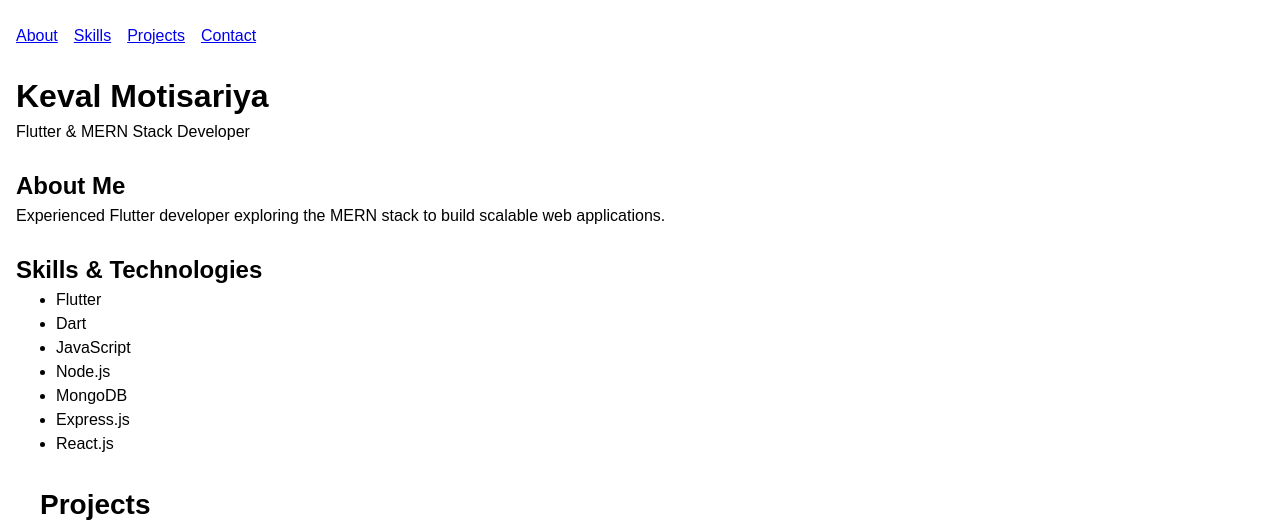
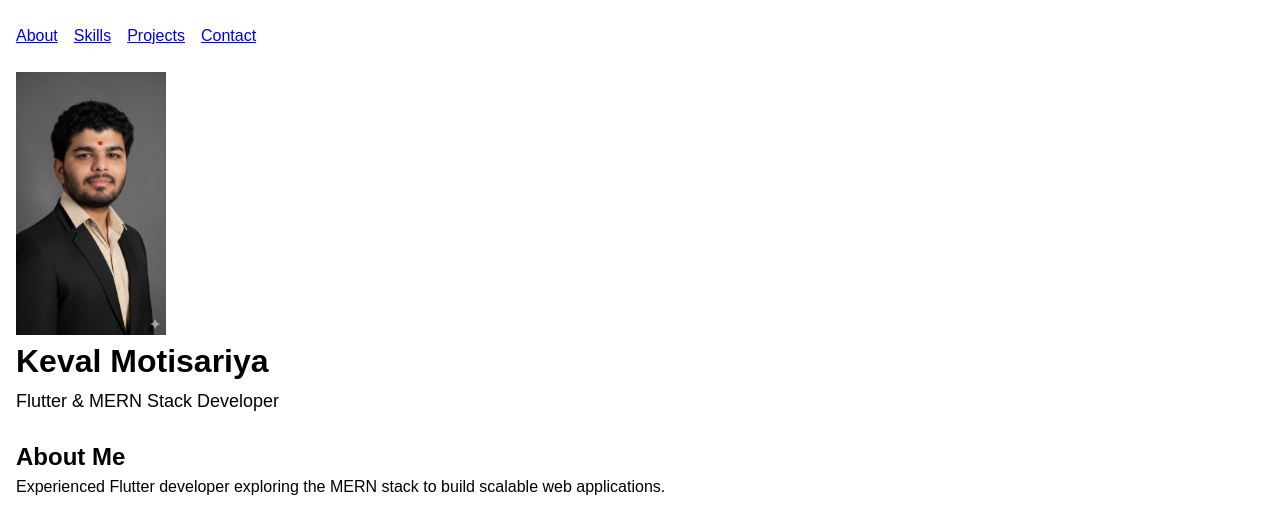
Before and after one commit to KevalMotisariya/portfolio, a plain HTML site: page index.html in a window 1280 px wide. Shown: the top 529 px of the page. Drawn offline with Linux system fonts and the light colour scheme.

Commit message:
Added rem size models.

```diff
--- a/index.html
+++ b/index.html
@@ -15,11 +15,11 @@
         <a href="#contact-section">Contact</a>
       </nav>
 
-      <!-- <img
+      <img
         src="Images/Keval-Motisariya.png"
         alt="Keval Motisariya"
         width="150"
-      /> -->
+      />
 
       <h1>Keval Motisariya</h1>
       <p>Flutter & MERN Stack Developer</p>
--- a/stylesheet.css
+++ b/stylesheet.css
@@ -1,14 +1,10 @@
+/* Universal Rules */
 * {
   box-sizing: border-box;
   margin: 0;
 }
 
-body {
-  font-family: Arial, sans-serif;
-  line-height: 1.5;
-  margin: 0 16px;
-}
-
+/* Common Dimension and Font Sizing Rules */
 :root {
   --space-1: 4px;
   --space-2: 8px;
@@ -17,8 +13,33 @@ body {
   --space-6: 24px;
   --space-8: 32px;
   --space-12: 48px;
+  --font-size-sm: 0.875rem;
+  --font-size-base: 1rem;
+  --font-size-lg: 1.125rem;
+  --font-size-xl: 1.75rem;
 }
 
+/* Body Styles */
+body {
+  font-family: Arial, sans-serif;
+  line-height: 1.5;
+  margin: 0 16px;
+  font-size: var(--font-size-base);
+}
+
+/* Heading section styles */
+.heading h1 {
+  font-size: 2rem;
+  line-height: 1.2;
+  margin-bottom: var(--space-2);
+}
+
+.heading h1 + p {
+  font-size: var(--font-size-lg);
+  line-height: 1.5;
+}
+
+/* Navigation Styles */
 nav {
   display: flex;
   flex-direction: row;
@@ -27,16 +48,18 @@ nav {
   margin: var(--space-6) 0;
 }
 
+/* About Section Styles */
 .about-us-section {
   margin: var(--space-6) 0;
 }
 
+/* Projects Section Styles */
 .projects-section {
   padding: var(--space-6) 0;
 }
 
 .projects-section > h2 {
-  font-size: 1.75rem;
+  font-size: var(--font-size-xl);
   line-height: 1.2;
   margin-bottom: var(--space-6);
 }
@@ -60,21 +83,21 @@ nav {
 }
 
 .project-title {
-  font-size: 1.125rem;
+  font-size: var(--font-size-lg);
   line-height: 1.4;
   font-weight: 700;
 }
 
 .project-downloads {
   margin-top: var(--space-1);
-  font-size: 0.875rem;
+  font-size: var(--font-size-sm);
   color: #666;
 }
 
 .project-link {
   display: inline-block;
   margin-top: var(--space-3);
-  font-size: 0.875rem;
+  font-size: var(--font-size-sm);
   font-weight: 600;
 }
 
@@ -94,6 +117,7 @@ nav {
   text-align: left;
 }
 
+/* Contact Section Styles */
 .contact-section > h2 {
   margin-bottom: var(--space-4);
 }
```
Also changed, not shown: 1 other file.
